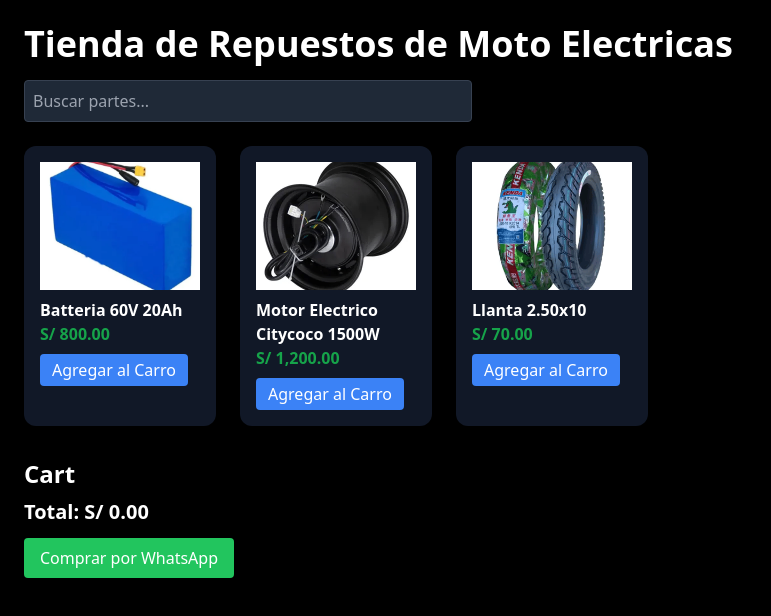
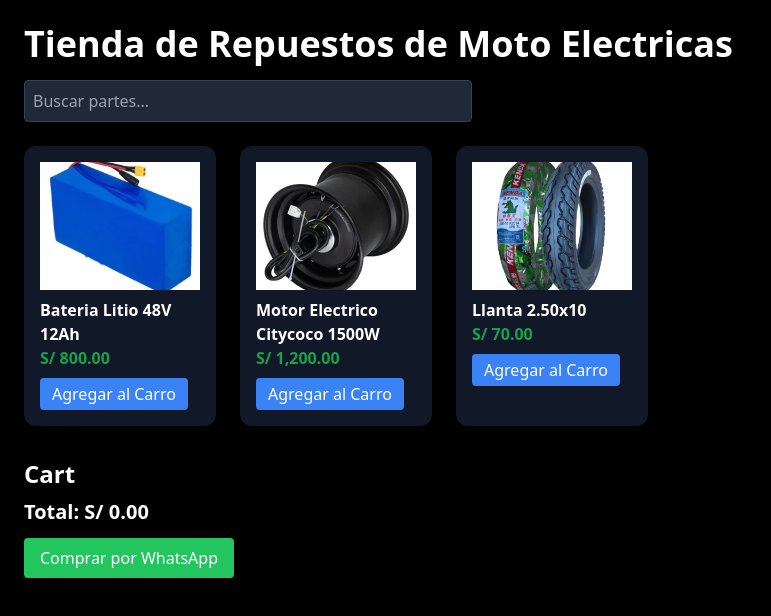
Before and after one commit to JORGEINGABRA/spare-parts-store, a Next.js app: page / in a window 1280 px wide. Shown: the top 616 px of the page, without its empty margins (0-771 px from the left). Built offline with nearby package versions, Linux system fonts and the light colour scheme.

Commit message:
Update description

```diff
--- a/app/SparePartsApp.js
+++ b/app/SparePartsApp.js
@@ -4,7 +4,7 @@ import { useState } from "react";
 const initialProducts = [
   {
     id: 1,
-    name: "Batteria 60V 20Ah",
+    name: "Bateria Litio 48V 12Ah",
     price: 800,
     image: "/battery.png",
   },
```
